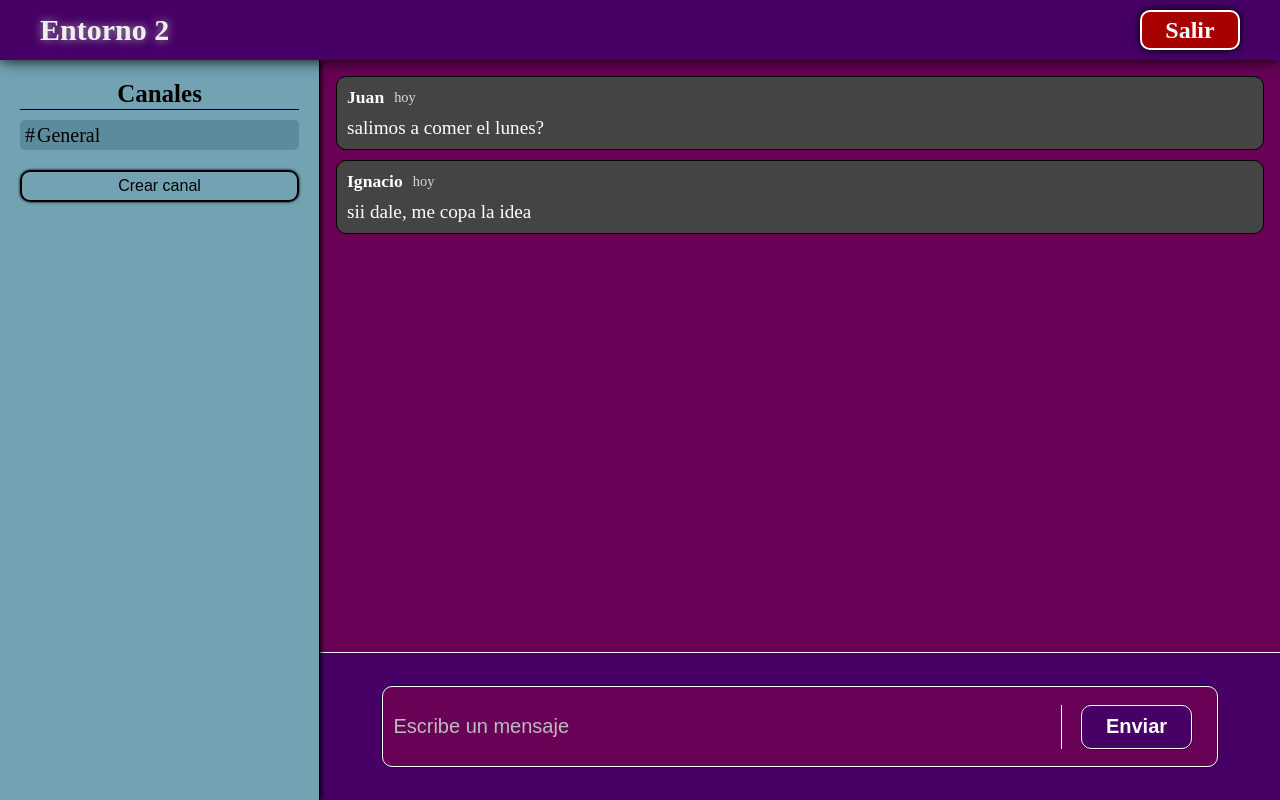
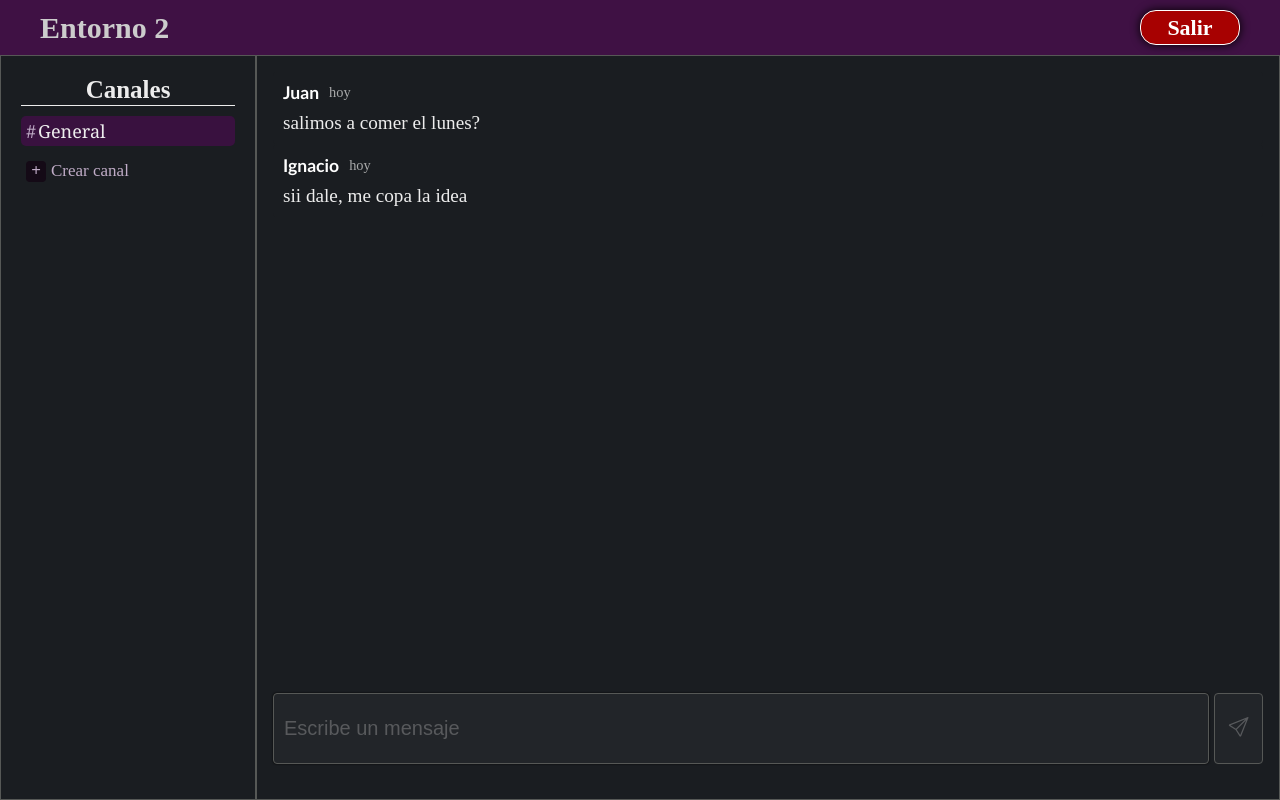
Before and after one commit to Nasho-04/proyecto-final, a React (Vite) app: page /entorno/01d5cabc-e0c5-42da-853d-7f167b16db36/3e2777f1-02d2-48fa-83c5-13dcc02db472 in a window 1280 px wide. Built offline with nearby package versions, Linux system fonts and the light colour scheme.

Commit message:
changed the styles of all the web

```diff
--- a/src/components/Chat/Chat.css
+++ b/src/components/Chat/Chat.css
@@ -13,21 +13,21 @@
     display: flex;
     flex-direction: column;
     padding: 1rem;
-    background-color: #690257;
-    gap: 10px;
+    background-color: #1A1D21;
+    gap: 1px;
     scrollbar-width: thin;
-    scrollbar-color: #73a3b3 transparent;
+    scrollbar-color: #797C7E transparent;
     flex-grow: 1;
 }
 
 .contenedor-vacio {
     width: 100%;
-    height: 80%;
+    height: 85%;
     display: flex;
     justify-content: center;
     align-items: center;
     padding: 1rem;
-    background-color: #690257;
+    background-color: #1A1D21;
     flex-grow: 1;
     color: #fefefe;
     text-align: center;
@@ -42,46 +42,40 @@
 
 .contenedor-input-mensajes{
     width: 100%;
-    height: 20%;
+    height: 15%;
     display: flex;
-    align-items: center;
+    align-items: start;
     justify-content: center;
-    padding: 1rem;
+    gap: 5px;
+    padding: 5px 1rem;
     position: relative;
-    background-color: #460066;
-    border-top: 1px solid #fefefe;
+    background-color: #1A1D21;
 }
 
 .contenedor-input-mensajes input {
-    width: 90%;
+    width: 95%;
     height: 70%;
-    background-color: #690257;
-    border-radius: 10px;
-    border: 1px solid #fefefe;
+    background-color: #222529;
+    border-radius: 4px;
+    border: 1.5px solid #565856;
     box-shadow: 0px 0px 2px 0px #000;
-    color: #fefefe;
+    color: #aeaeae;
     font-size: 20px;
-    padding: 0 200px 0 10px;
+    padding: 0 10px;
 }
 
 .contenedor-input-mensajes input:focus {
     outline: none;
-    border: 2px solid #fefefe;
+    border: 2px solid #aeaeae;
 }
 
 .contenedor-input-mensajes input::placeholder {
-    color: #bcbcbc;
+    color: #bcbcbc5a;
 }
 
 .contenedor-btn-enviar{
-    position: absolute;
-    left: 85%;
-    top: 50%;
-    transform: translate(-50%, -50%);
-    border-left: 1px solid #fefefe;
-    width: 150px;
-    height: 50px;
-    max-height: 30%;
+    width: 5%;
+    height: 70%;
     display: flex;
     justify-content: center;
     align-items: center;
@@ -90,20 +84,20 @@
 
 .btn-enviar-mensaje{
     height: 100%;
-    width: 75%;
-    border-radius: 10px;
-    background-color: #460066;
-    color: #fefefe;
+    width: 100%;
+    border-radius: 4px;
+    color: #bcbcbc5a;
     outline: none;
-    border: 1px solid #fefefe;
+    border: none;
     font-size: 20px;
-    font-weight: bold;
-    box-shadow: 0px 0px 2px 0px #000;
+    background-color: #222529;
+    border: 1.5px solid #565856;
 }
 
 .btn-enviar-mensaje:hover {
     cursor: pointer;
-    border: 2px solid #fefefe;
+    border: 2px solid #aeaeae;
+    color: #aeaeae;
 }
 
 @media screen and (max-width: 1000px) {
@@ -117,12 +111,11 @@
     }
 
     .contenedor-btn-enviar {
-        width: 100px;
-        height: 30px;
+        width: 50px;
     }
 
     .btn-enviar-mensaje {
-        font-size: 15px;
+        font-size: 20px;
     }
 }
 
@@ -166,7 +159,6 @@
     .contenedor-btn-enviar {
         left: 79%;
         width: 80px;
-        height: 25px;
     }
 
     .btn-enviar-mensaje {
--- a/src/components/Chat/Chat.jsx
+++ b/src/components/Chat/Chat.jsx
@@ -52,7 +52,7 @@ const Chat = (props) => {
                 <input type="text" name='mensaje' id='mensaje'
                     placeholder='Escribe un mensaje' value={inputValue} onChange={(e) => setInputValue(e.target.value)} />
                 <div className='contenedor-btn-enviar'>
-                    <button type='submit' className='btn-enviar-mensaje'>Enviar</button>
+                    <button type='submit' className='btn-enviar-mensaje'><i className="bi bi-send"></i></button>
                 </div>
             </form>
         </div>
--- a/src/components/ContenedorCanales/ContenedorCanales.css
+++ b/src/components/ContenedorCanales/ContenedorCanales.css
@@ -7,6 +7,8 @@
     align-items: flex-start;
     padding: 20px 20px;
     gap: 10px;
+    color: #C0ACC7;
+    background-color: #1A1D21;
 }
 
 .titulo-canales {
@@ -15,8 +17,8 @@
     font-size: 25px;
     font-weight: bold;
     text-align: center;
-    color: #000000;
-    border-bottom: #000 1px solid;
+    border-bottom: #ededed 1px solid;
+    color: #ededed;
 
 }
 
@@ -33,18 +35,22 @@
     overflow-wrap: break-word;
     overflow-y: auto;
     scrollbar-width: thin;
-    scrollbar-color: #5b8c9d transparent;
+    scrollbar-color: #39113f transparent;
 }
 
 .link-canal li {
     width: 100%;
     height: 100%;
+    color: #ededed;
+}
+
+.link-canal:hover {
+    background-color: #322236;
 }
 
 .link-canal {
     text-decoration: none;
-    color: #000;
-    font-size: 15px;
+    font-size: 14px;
     width: 100%;
     min-height: 30px;
     display: flex;
@@ -55,12 +61,13 @@
     display: flex;
     align-items: center;
     justify-content: space-between;
+    color: #C0ACC7;
+    font-family: Cambria, Cochin, Georgia, Times, 'Times New Roman', serif;
 }
 
 .active {
-    background-color: #5b8c9d;
+    background-color: #39113f;
 }
-
 
 .link-canal::before {
     content: '#';
@@ -79,33 +86,59 @@
     box-shadow: 0px 0px 3px 0px #000;
 }
 
+
+
 .form-crear-canal {
+    width: 100%;
+    height: 100dvh;
+    display: flex;
+    justify-content: center;
+    align-items: center;
+    position: absolute;
+    top: 0;
+    left: 0;
+    z-index: 2;
+    background-color: rgba(0, 0, 0, 0.4);
+}
+
+.menu-crear-canal {
+    width: 50%;
+    height: fit-content;
+    border-radius: 16px;
+    background-color: #1A1D21;
     display: flex;
     flex-direction: column;
-    justify-content: center;
+    justify-content: space-evenly;
     align-items: center;
-    gap: 7px;
+    border: 1.5px solid #565856;
+    padding: 30px 50px;
+    gap: 10px;
 }
 
-.form-crear-canal input {
-    width: 100%;
-    height: 30px;
-    border: #000 1px solid;
-    border-radius: 5px;
-    padding: 0px 5px;
+.menu-crear-canal input {
+    width: 80%;
+    height: 50px;
+    background-color: #222529;
+    border-radius: 8px;
+    border: 1.5px solid #565856;
+    color: #aeaeae;
+    font-size: 17px;
+    padding: 0 10px;
 }
 
-.form-crear-canal input:focus {
+.menu-crear-canal input:focus {
     outline: none;
     border: 2px solid #000;
 }
 
-.form-crear-canal button {
-    width: 100%;
-    height: 20px;
+.menu-crear-canal button {
+    width: 80%;
+    height: 50px;
     border: #000 1px solid;
-    border-radius: 5px;
+    border-radius: 8px;
     padding: 0px 5px;
+    font-size: 20px;
+    border: 1.5px solid #565856;
 }
 
 .contenedor-canal {
@@ -127,57 +160,75 @@
 }
 
 .btn-eliminar-canal i {
-    color: #000;
-    background-color: rgb(167, 1, 1);
     height: 100%;
     width: 100%;
     border-radius: 3px;
     display: flex;
     justify-content: center;
     align-items: center;
-    border: 1px solid #000;
-    box-shadow: 0px 0px 3px 0px #000;
 }
 
 .btn-eliminar-canal i:hover {
-    background-color: rgb(230, 0, 0);
+    background-color: #c0acc713;
 }
 
 .btn-confirmar-canal {
-    background-color: #690257;
+    background-color: #3F1144;
     color: #fefefe;
     cursor: pointer;
 }
 
 .btn-confirmar-canal:hover {
-    border: 1px solid #fff;
+    border: 1px solid #adadad;
     box-shadow: 0px 0px 3px 0px #fff;
 }
 
 .btn-cancelar-canal {
-    background-color: inherit;
-    color: #000;
+    background-color: #121212;
+    color: #fefefe;
     cursor: pointer;
 }
 
 .btn-cancelar-canal:hover {
-    box-shadow: 0px 0px 3px 0px #000;
+    border: 1px solid #adadad;
+    box-shadow: 0px 0px 3px 0px #fff;
 }
 
 .btn-crear-canal {
+    text-decoration: none;
+    font-size: 17px;
     width: 100%;
-    height: 100%;
-    background-color: inherit;
-    outline: none;
-    border: none;
-    color: #000;
-    font-size: 16px;
-    cursor: pointer;
+    min-height: 30px;
+    display: flex;
+    gap: 2px;
+    border-radius: 5px;
+    padding: 0;
+    padding-left: 5px;
+    display: flex;
+    align-items: center;
+    gap: 5px;
+    color: #C0ACC7;
+}
+
+.btn-crear-canal:hover {
+    background-color: #322236;
+}
+
+.btn-crear-canal span {
+    background-color: #140a16;
+    width: 20px;
+    height: 70%;
+    display: flex;
+    justify-content: center;
+    align-items: center;
+    font-weight: bold;
+    border-radius: 4px;
 }
 
 @media screen and (max-width: 768px) {
     .contenedor-canales {
         align-items: center;
+        background-color: #3F1144;
     }
 
     .titulo-canales {
@@ -212,24 +263,35 @@
     .btn-crear-canal {
         color: #fefefe;
         font-size: 20px;
+        width: 70%;
     }
 
     .form-crear-canal {
-        width: 80%;
+        width: 100%;
     }
 
     .form-crear-canal input {
         color: #000;
-        height: 25px;
+        height: 35px;
         font-size: 12px;
         outline: none;
+        width: 100%;
+    }
+
+    .menu-crear-canal {
+        width: 80%;
+        height: fit-content;
+        padding: 30px;
+        gap: 10px;
     }
 
     .btn-cancelar-canal, .btn-confirmar-canal {
         color: #fefefe;
         border: 1px solid #fefefe !important;
-        height: 25px !important;
-        font-size: 15px;
+        height: 35px !important;
+        font-size: 15px !important;
+        width: 100% !important;
+        border-radius: 6px !important
     }
 }
 
@@ -257,12 +319,13 @@
 
     .btn-crear-canal {
         font-size: 15px;
+        width: 80%;
     }
 }
 
 @media screen and (min-width: 1200px) {
     .link-canal {
-        font-size: 20px;
+        font-size: 18px;
     }
 }
 
--- a/src/components/ContenedorCanales/ContenedorCanales.jsx
+++ b/src/components/ContenedorCanales/ContenedorCanales.jsx
@@ -6,7 +6,7 @@ import { v4 as uuid } from 'uuid';
 import Canal from '../Canal/Canal'
 
 const ContenedorCanales = (props) => {
-    const { condicionBtn, setCondicionBtn,  handleToggleCondicion, inputValue, setInputValue, ENTORNO, actualizarEntornos } = useGlobalContext()
+    const { condicionBtn, setCondicionBtn, handleToggleCondicion, inputValue, setInputValue, ENTORNO, actualizarEntornos } = useGlobalContext()
     const { entorno } = props
 
     const [canales, setCanales] = useState(entorno.canales)
@@ -41,14 +41,15 @@ const ContenedorCanales = (props) => {
                     <Canal key={canal.id} canal={canal} entorno={entorno} />
                 ))}
             </ul>
-            <div className='contenedor-crear-canal'>{condicionBtn
+            {condicionBtn
                 ? <form className='form-crear-canal' onSubmit={handleSubmitCanales}>
-                    <input type="text" name='crear-canal' id='crear-canal' maxLength={15} onChange={(e) => setInputValue(e.target.value)} value={inputValue} placeholder='Nombre del canal' />
-                    <button type='submit' className='btn-confirmar-canal'>Confirmar</button>
-                    <button className='btn-cancelar-canal' onClick={handleToggleCondicion}>Cancelar</button>
+                    <fieldset className='menu-crear-canal'>
+                        <input type="text" name='crear-canal' id='crear-canal' maxLength={15} onChange={(e) => setInputValue(e.target.value)} value={inputValue} placeholder='Nombre del canal' />
+                        <button type='submit' className='btn-confirmar-canal'>Confirmar</button>
+                        <button className='btn-cancelar-canal' onClick={handleToggleCondicion}>Cancelar</button>
+                    </fieldset>
                 </form>
-                : <button className='btn-crear-canal' onClick={handleToggleCondicion}>Crear canal</button>}
-            </div>
+                : <div className='btn-crear-canal' onClick={handleToggleCondicion}> <span>+</span> Crear canal</div>}
         </div>
     )
 }
--- a/src/components/Entorno/Entorno.css
+++ b/src/components/Entorno/Entorno.css
@@ -1,32 +1,30 @@
 @import url("https://cdn.jsdelivr.net/npm/bootstrap-icons@1.11.3/font/bootstrap-icons.min.css");
 
 .header-entorno {
-    background-color: #460066;
+    background-color: #3F1144;
     width: 100%;
-    height: 60px;
+    height: 55px;
     display: flex;
     justify-content: space-between;
     align-items: center;
     padding: 0px 40px;
-    box-shadow: 0px 0px 15px 0px #000;
-    position: relative;
-    z-index: 10;
 }
 
 .btn-salir {
     width: 100px;
-    height: 40px;
-    border-radius: 10px;
-    border: solid 2px rgb(255, 255, 255);
+    height: 35px;
+    border-radius: 16px;
+    border: solid 1px rgb(255, 255, 255);
     color: rgb(255, 255, 255);
     background-color: rgb(167, 1, 1);
-    font-size: 24px;
-    font-weight: bold;
+    font-size: 22px;
     display: flex;
     justify-content: center;
     align-items: center;
     text-decoration: none;
     box-shadow: 0px 0px 10px 0px #000;
+    font-weight: bold;
+    padding: 0px 20px;
 }
 .btn-salir:hover {
     background-color: rgb(200, 0, 0);
@@ -35,7 +33,7 @@
 
 .nombre-entorno-header {
     font-size: 30px;
-    text-shadow: 0px 0px 10px #aaa;
+    color: #ccc;
 }
 
 .contenedor-principal-entorno {
@@ -43,22 +41,21 @@
     flex-direction: row;
     background-color: inherit;
     flex-wrap: nowrap;
-    height: calc(100dvh - 60px);
+    height: calc(100dvh - 55px);
 }
 
 .barra-lateral {
-    width: 25%;
+    width: 20%;
     height: 100%;
-    background-color: #73a3b3;
-    border-right: 1px solid #000;
-    box-shadow: 1px 0px 5px 0px #000;
-    z-index: 1;
+    background-color: #231127;
+    border: .5px solid #565856;
 }
 
 .parte-principal {
-    width: 75%;
+    width: 80%;
     height: 100%;
     background-color: inherit;
+    border: .5px solid #565856;
 }
 
 .contenedor-botones-header {
@@ -109,14 +106,14 @@
 
     .menu-desplegable {
         position: absolute;
-        background-color: #460066;
+        background-color: #3F1144;
         width: 100%;
         height: 60%;
         z-index: 10;
         border-bottom-left-radius: 15px;
         border-bottom-right-radius: 15px;
         border-bottom: 2px solid #fefefe;
-        padding: 5px 10px;
+        padding: 10px;
     }
 }
 
--- a/src/components/Entorno/Entorno.jsx
+++ b/src/components/Entorno/Entorno.jsx
@@ -31,7 +31,6 @@ const Entorno = () => {
                         condicionMenu
                             ? <i className="bi bi-x-lg"></i>
                             : <i className="bi bi-list"></i>}
-
                     </button>
                 </div>
             </header>
--- a/src/components/Home/Home.css
+++ b/src/components/Home/Home.css
@@ -7,7 +7,7 @@
 }
 
 body {
-    background-color: #690257;
+    background-color: #121212;
     color: #efefef;
 }
 
@@ -15,7 +15,6 @@ h1 {
     font-size: 50px;
     width: 50%;
     text-align: center;
-    text-shadow: 0px 0px 10px #000;
     font-family: 'Roboto', sans-serif;
 }
 
@@ -30,9 +29,9 @@ h1 {
 }
 
 .lista-entornos {
-    border: 1px solid #fff;
     border-radius: 16px;
     padding: 10px 15px;
+    border: 2px solid #aaa;
     width: 65%;
     height: 350px;
     display: flex;
@@ -40,9 +39,8 @@ h1 {
     gap: 10px;
     overflow-y: auto;
     background-color: inherit;
-    box-shadow: 0px 0px 10px 0px #fff;
     scrollbar-width: thin;
-    scrollbar-color: #460066 transparent;
+    scrollbar-color: #690257 transparent;
 }
 
 .contenedor-entornos {
@@ -59,30 +57,32 @@ h1 {
     margin-left: 15px;
     text-align: left;
     opacity: .8;
-    color: #eee;
-    text-shadow: 0px 0px 20px #fff;
+    color: #fefefe;
+    font-weight: bold;
+    font-family: 'Gill Sans', 'Gill Sans MT', Calibri, 'Trebuchet MS', sans-serif;
 }
 
 .btn-crear-entorno {
     width: 65%;
     height: 70px;
     border-radius: 10px;
-    border: solid 1px #ffffff;
-    background-color: #460066;
+    border: 2px solid #aaa;
+    background-color: #3F1144;
     cursor: pointer;
     text-align: center;
     text-decoration: none;
-    color: #fefefe;
+    color: #dfdfdf;
     margin-top: 10px;
     display: flex;
     justify-content: center;
     align-items: center;
     font-size: 32px;
+    font-weight: bold;
     box-shadow: 0px 0px 10px 0px #000;
 }
 
 .btn-crear-entorno:hover {
-    box-shadow: 0px 0px 20px 0px #fff;
+    box-shadow: 0px 0px 10px 0px #fff;
     transition: 0.3s;
 }
 
--- a/src/components/Mensaje/Mensaje.css
+++ b/src/components/Mensaje/Mensaje.css
@@ -2,17 +2,15 @@
     display: flex;
     flex-direction: column;
     box-sizing: content-box;
-    border: 1px solid #000;
-    border-radius: 10px;
     padding: 10px;
-    background-color: #444;
-    color: #fefefe;
-    font-size: 17px;
+    background-color: #1A1D21;
+    font-size: 15px;
     gap: 10px;
+    border-radius: 4px;
 }
 
 .contenedor-mensaje:hover {
-    background-color: #555;
+    background-color: #222529;
 }
 
 .info-mensaje {
@@ -21,13 +19,15 @@
     flex-wrap: nowrap;
     gap: 10px;
     height: 20px;
-    color: #fefefe;
+    color: #ccc;
     align-items: center;
 }
 
 .autor-mensaje {
     font-weight: bold;
     font-size: 1.1rem;
+    color: #fefefe;
+    font-family: 'Gill Sans', 'Gill Sans MT', Calibri, 'Trebuchet MS', sans-serif
 }
 
 .fecha-mensaje {
@@ -40,6 +40,7 @@
     text-wrap: balance;
     overflow-wrap: break-word;
     font-size: 1.2rem;
+    color: #ededed;
 }
 
 @media screen and (min-width: 1600px) {
```
Also changed, not shown: src/components/Canal/Canal.css (+9 -8 lines), src/components/CartaEntorno/CartaEntorno.css (+22 -22 lines), src/components/EntornoNuevoForm/EntornoNuevoForm.css (+10 -10 lines). Lines whose indentation alone changed are shown as unchanged.
